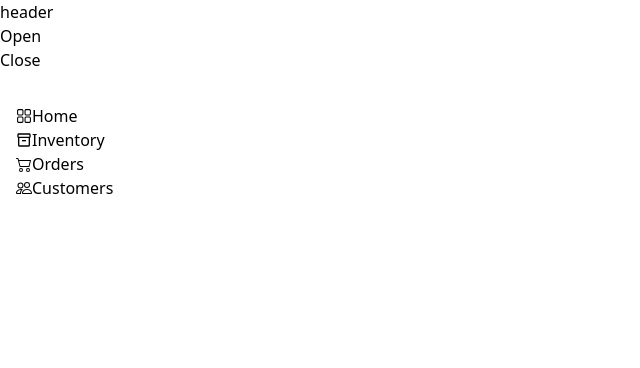
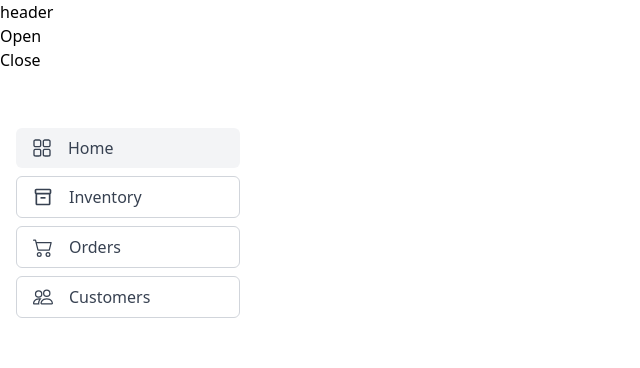
Before and after one commit to omidneshati/hope-dashboard, a React (Vite) app: page / in a window 1280 px wide. Both pictures are taken after a click on the button "Open". Shown: the top 368 px of the page, without its empty margins (0-640 px from the left). Built offline with nearby package versions, Linux system fonts and the light colour scheme; no server answers; what tailwindcss-logical would draw is missing.

Commit message:
add navigation

```diff
--- a/src/components/Sidebar/NavigationMenu.tsx
+++ b/src/components/Sidebar/NavigationMenu.tsx
@@ -30,19 +30,24 @@ const pages: { link: string; title: string; icon: IconType }[] = [
 
 export default function NavigationMenu() {
   return (
-    <>
+    <nav className="flex flex-col gap-2 flex-1 mt-6">
       {pages.map((page) => {
         return (
-          <li key={page.title} className={`flex items-center `}>
-            <i className="3">
-              <page.icon />
-            </i>
-            <NavLink to={page.link} className={`pli-2 `}>
-              {page.title}
-            </NavLink>
-          </li>
+          <NavLink
+            key={page.title}
+            to={page.link}
+            className={({ isActive }) =>
+              `flex items-center px-4 py-2 text-gray-700 ${
+                isActive
+                  ? 'bg-gray-100 dark:bg-gray-800'
+                  : 'border border-gray-300 dark:border-gray-600'
+              } rounded-md  dark:text-gray-200`
+            }>
+            <page.icon className="w-5 h-5" />
+            <span className="mx-4 font-medium">{page.title}</span>
+          </NavLink>
         );
       })}
-    </>
+    </nav>
   );
 }
```
